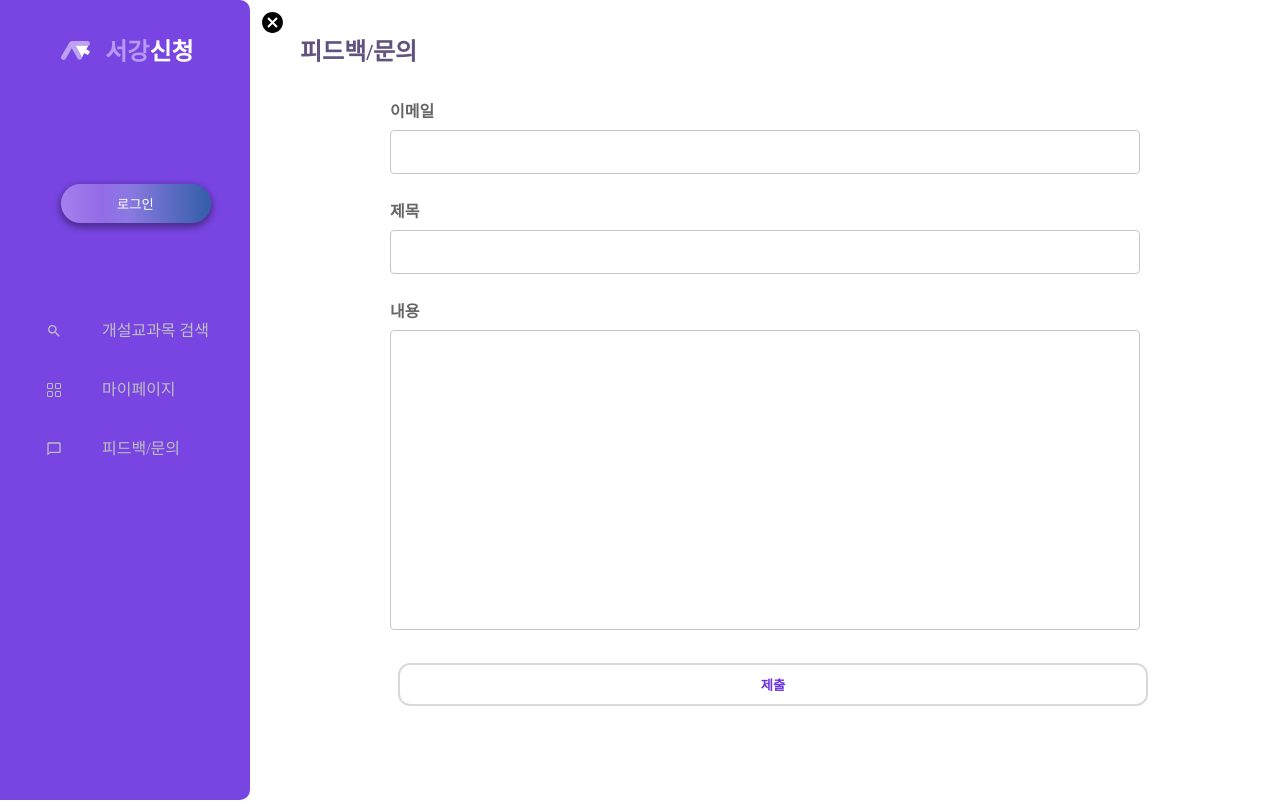
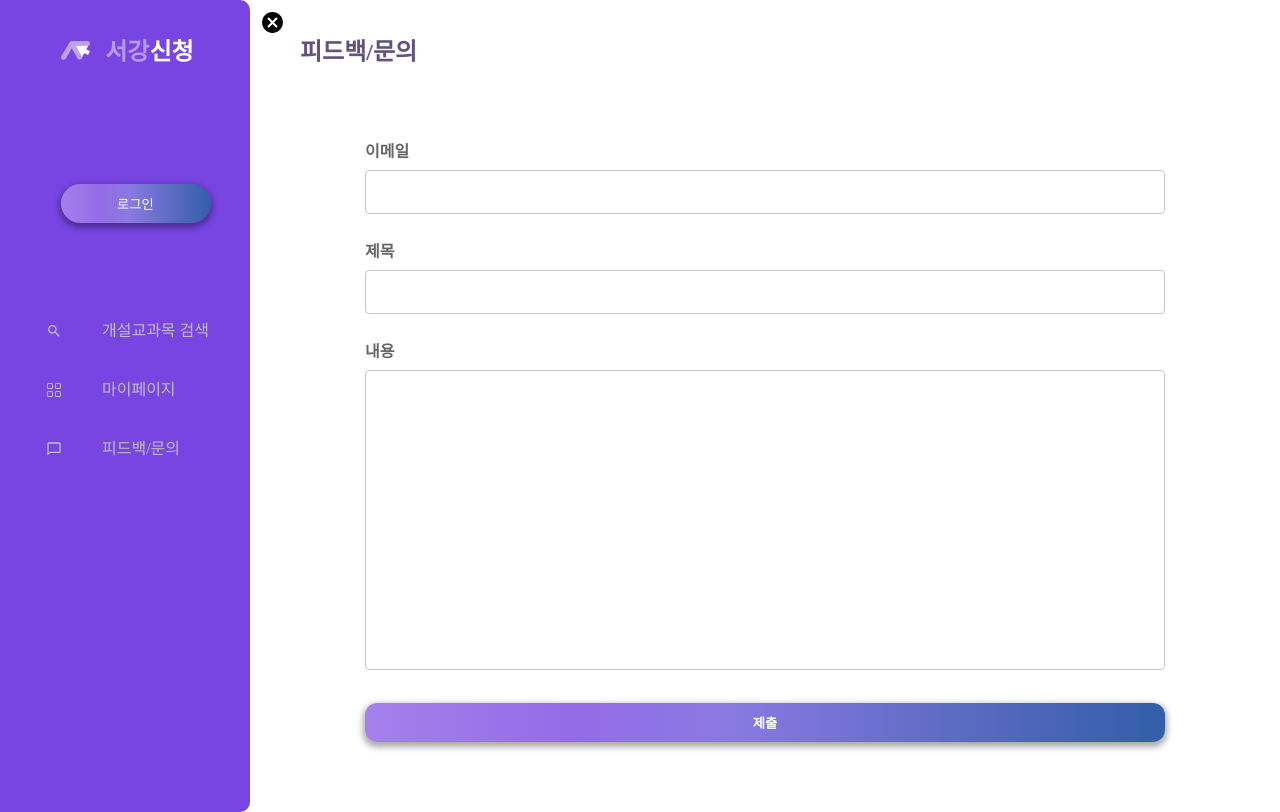
Before and after one commit to facade-team/sogang-register-web, a React (Create React App) app: page /feedback in a window 1280 px wide. Built offline with nearby package versions, Linux system fonts and the light colour scheme; a web font is replaced by a local one.

Commit message:
[feat]: 피드백/문의 페이지 input 너비수정

```diff
--- a/src/components/FeedbackForm/Feedback.element.js
+++ b/src/components/FeedbackForm/Feedback.element.js
@@ -5,11 +5,12 @@ export const FormContainer = styled.div`
   display: flex;
   flex-direction: column;
   align-items: center;
-  padding: 40px 40px 30px;
+  padding: 80px 40px 30px;
 `;
 
 export const FormGroup = styled.div`
-  width: fit-content;
+  width: 100%;
+  max-width: 800px;
   font-weight: 600;
   &:not(:last-child) {
     margin-bottom: 30px;
@@ -29,7 +30,7 @@ export const FormGroup = styled.div`
   input,
   textarea {
     padding: 12px 12px;
-    width: 750px;
+    width: 100%;
     font-size: 16px;
     border-radius: 4px;
     border: 1px solid #c7c7c7;
@@ -51,4 +52,13 @@ export const FormGroup = styled.div`
 export const CustomGradationBtnComp = styled(GradationBtnComp)`
   position: inherit;
   font-weight: 800;
+  width: 100%;
+  max-width: 800px;
+  margin: 0;
+
+  &:hover {
+    cursor: pointer;
+    transform: scale(1.02) translateZ(0px);
+    transition: all 0.1s ease-in;
+  }
 `;
--- a/src/components/FeedbackForm/FeedbackForm.js
+++ b/src/components/FeedbackForm/FeedbackForm.js
@@ -45,6 +45,7 @@ const FeedbackForm = () => {
         widthPx={750}
         top={null}
         borderRadius={12}
+        active
       >
         제출
       </CustomGradationBtnComp>
--- a/src/components/Modal/Modal.js
+++ b/src/components/Modal/Modal.js
@@ -12,6 +12,7 @@ const Background = styled(motion.div)`
   display: flex;
   justify-content: center;
   align-items: center;
+  z-index: 999;
 `;
 
 const ModalContainer = styled(motion.div)`
```
